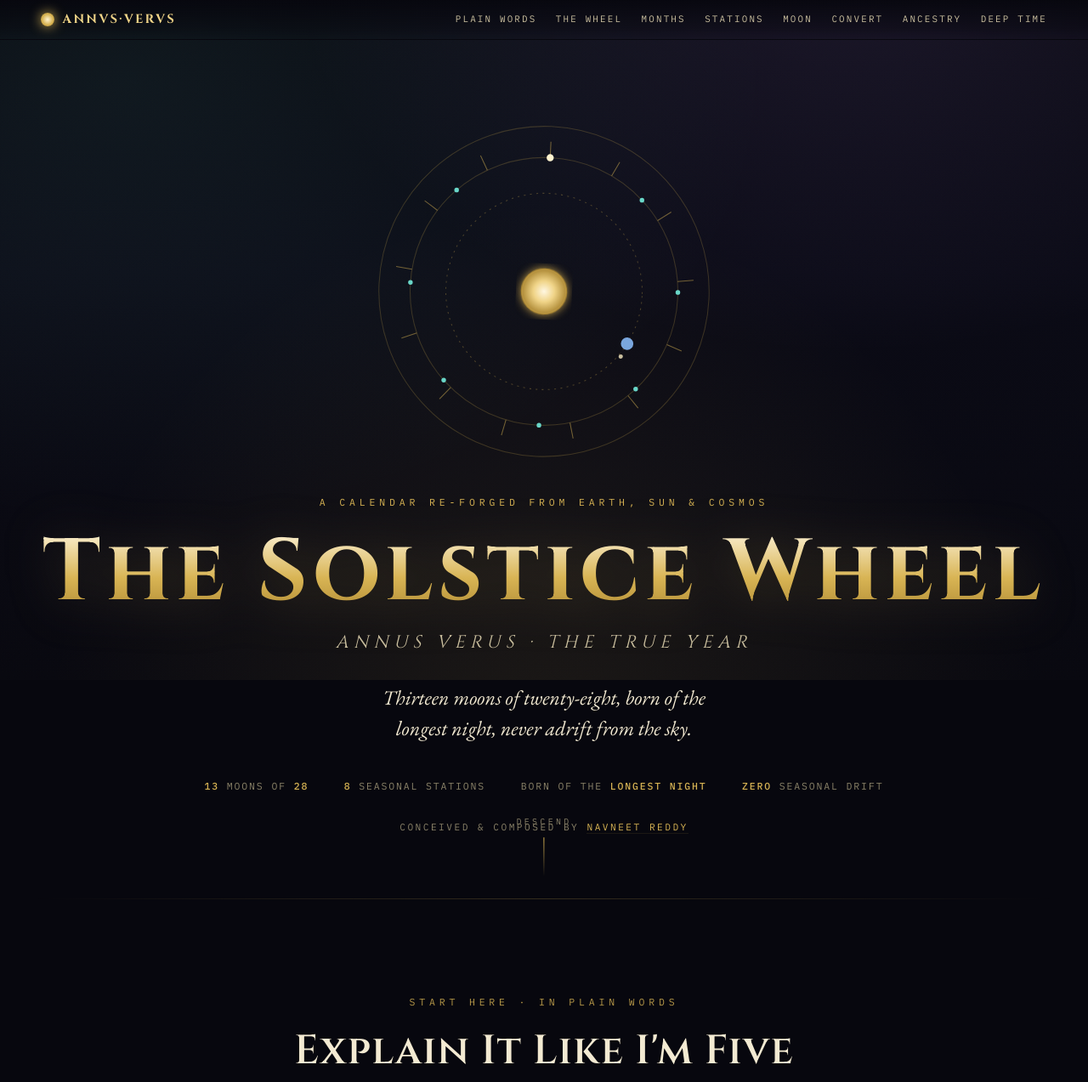
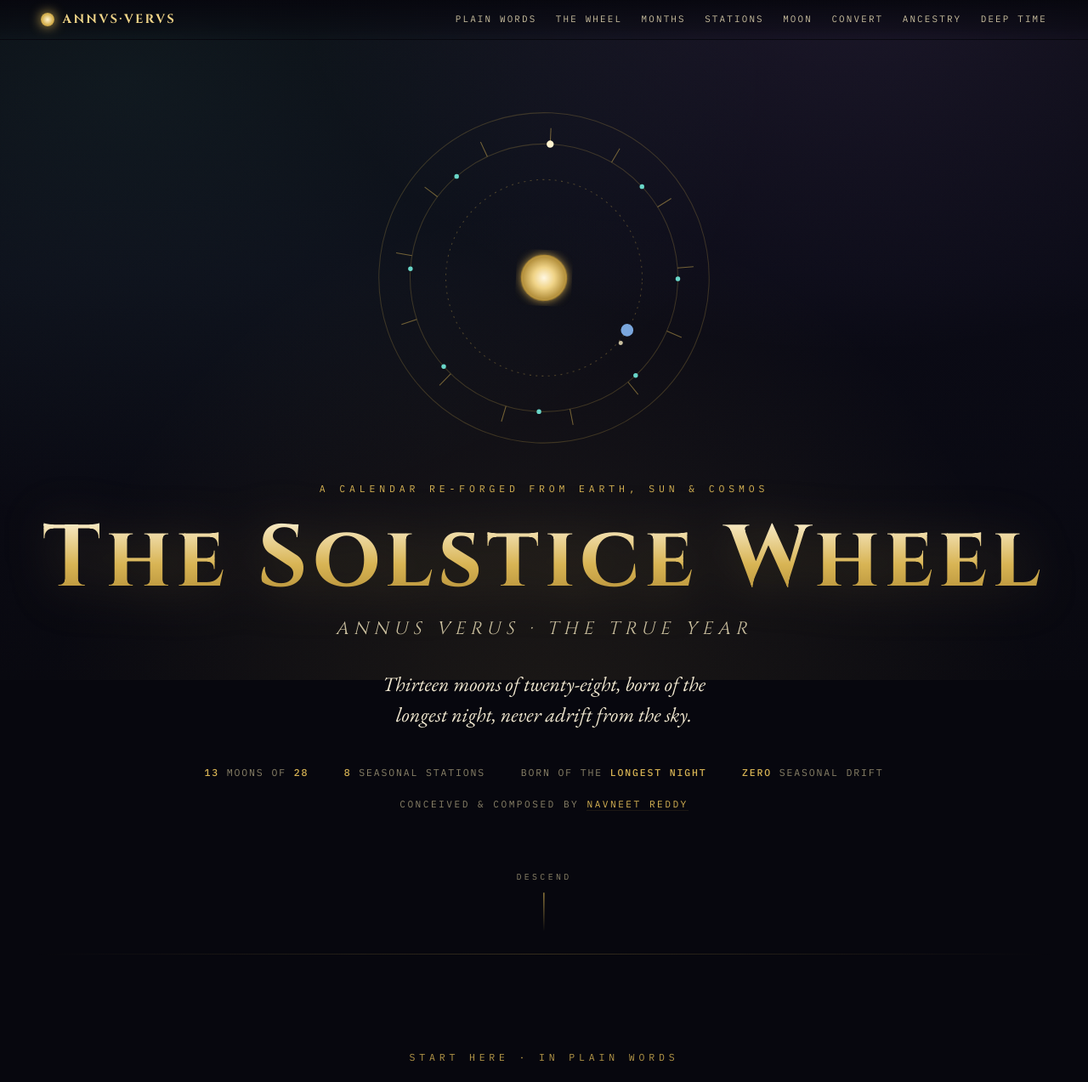
Before and after one commit to aerologefb/annus-verus, a plain HTML site: page cosmic-calendar.html in a window 1280 px wide. Shown: the top 1273 px of the page at 85% size. Drawn offline with nearby package versions, Linux system fonts and the light colour scheme; animation ran at ten frames a second.

Commit message:
Fix hero 'Descend' cue overlapping the author byline
Reserve clearance at the hero's base (padding-bottom 9.75rem) and tighten the
byline gap so the absolutely-positioned scroll cue always sits clear of the
'Conceived & composed by' line, at every viewport height.

Co-Authored-By: Claude Opus 4.8 (1M context) <noreply@anthropic.com>

```diff
--- a/cosmic-calendar.html
+++ b/cosmic-calendar.html
@@ -72,7 +72,7 @@ nav .links a:hover{color:var(--gold-bright)}
 
 /* ---------- hero ---------- */
 .hero{min-height:100vh; display:flex; flex-direction:column; align-items:center; justify-content:center;
-  text-align:center; padding:8rem 1.5rem 4rem; position:relative}
+  text-align:center; padding:7rem 1.5rem 9.75rem; position:relative}
 .hero-glyph{width:min(74vw,420px); aspect-ratio:1; margin-bottom:1.5rem; position:relative}
 .hero-glyph svg{width:100%; height:100%; overflow:visible}
 .hero h1{font-size:clamp(2.6rem,8vw,6.4rem); font-weight:700; letter-spacing:0.06em;
@@ -85,7 +85,7 @@ nav .links a:hover{color:var(--gold-bright)}
 .hero .meta-strip{display:flex; flex-wrap:wrap; gap:1.6rem 2.6rem; justify-content:center; margin-top:2.6rem;
   font-family:var(--mono); font-size:0.72rem; letter-spacing:0.16em; color:var(--parchment-faint); text-transform:uppercase}
 .hero .meta-strip b{color:var(--gold); font-weight:500}
-.hero-byline{margin-top:1.8rem; font-family:var(--mono); font-size:0.7rem; letter-spacing:0.22em; text-transform:uppercase; color:var(--parchment-faint)}
+.hero-byline{margin-top:1.1rem; font-family:var(--mono); font-size:0.7rem; letter-spacing:0.22em; text-transform:uppercase; color:var(--parchment-faint)}
 .hero-byline a{color:var(--gold); border-bottom:1px solid var(--line-soft); transition:color .25s}
 .hero-byline a:hover{color:var(--gold-bright)}
 .scrollcue{position:absolute; bottom:2rem; left:50%; transform:translateX(-50%);
```
Also changed, not shown: index.html (+2 -2 lines).
